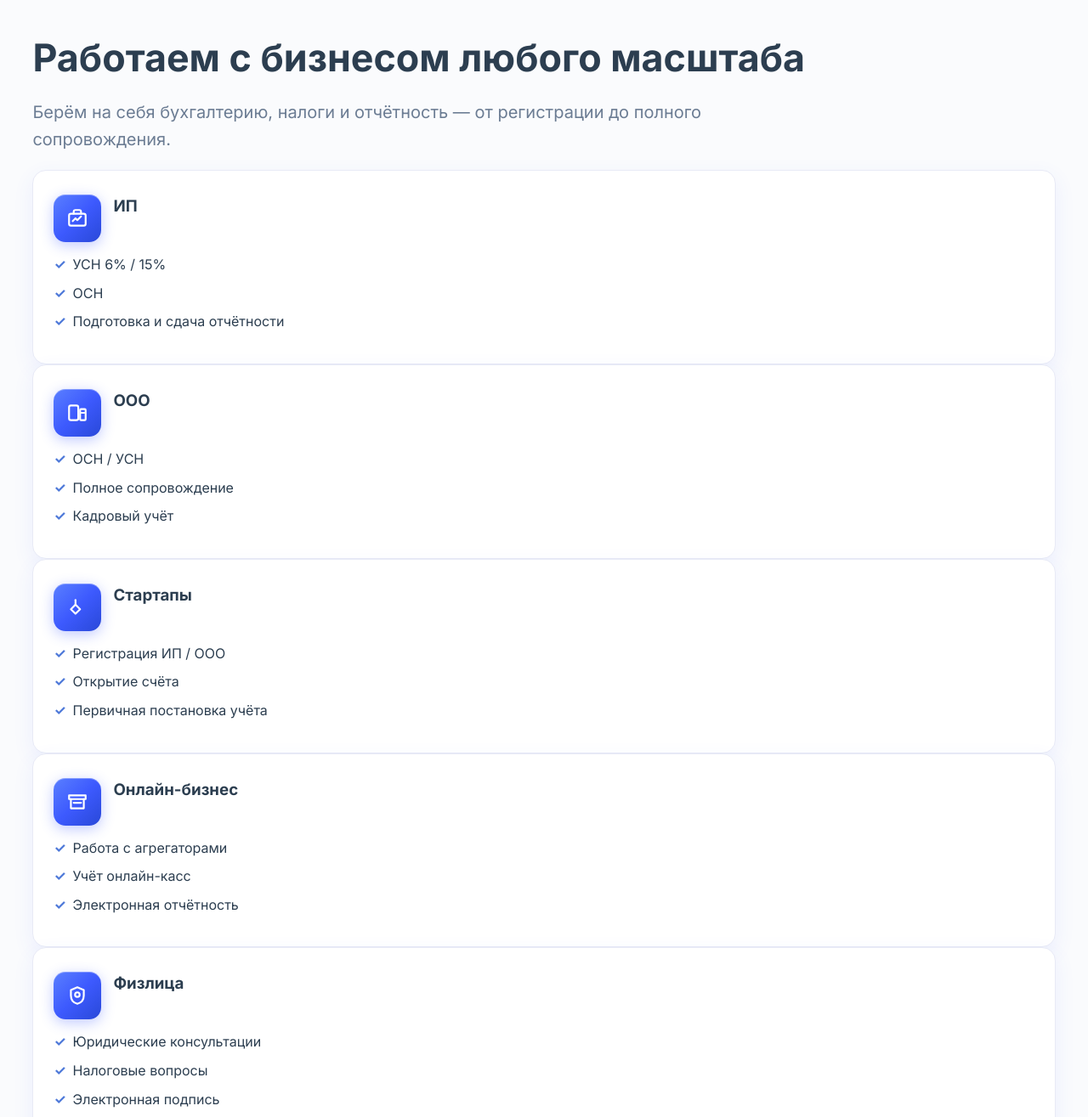
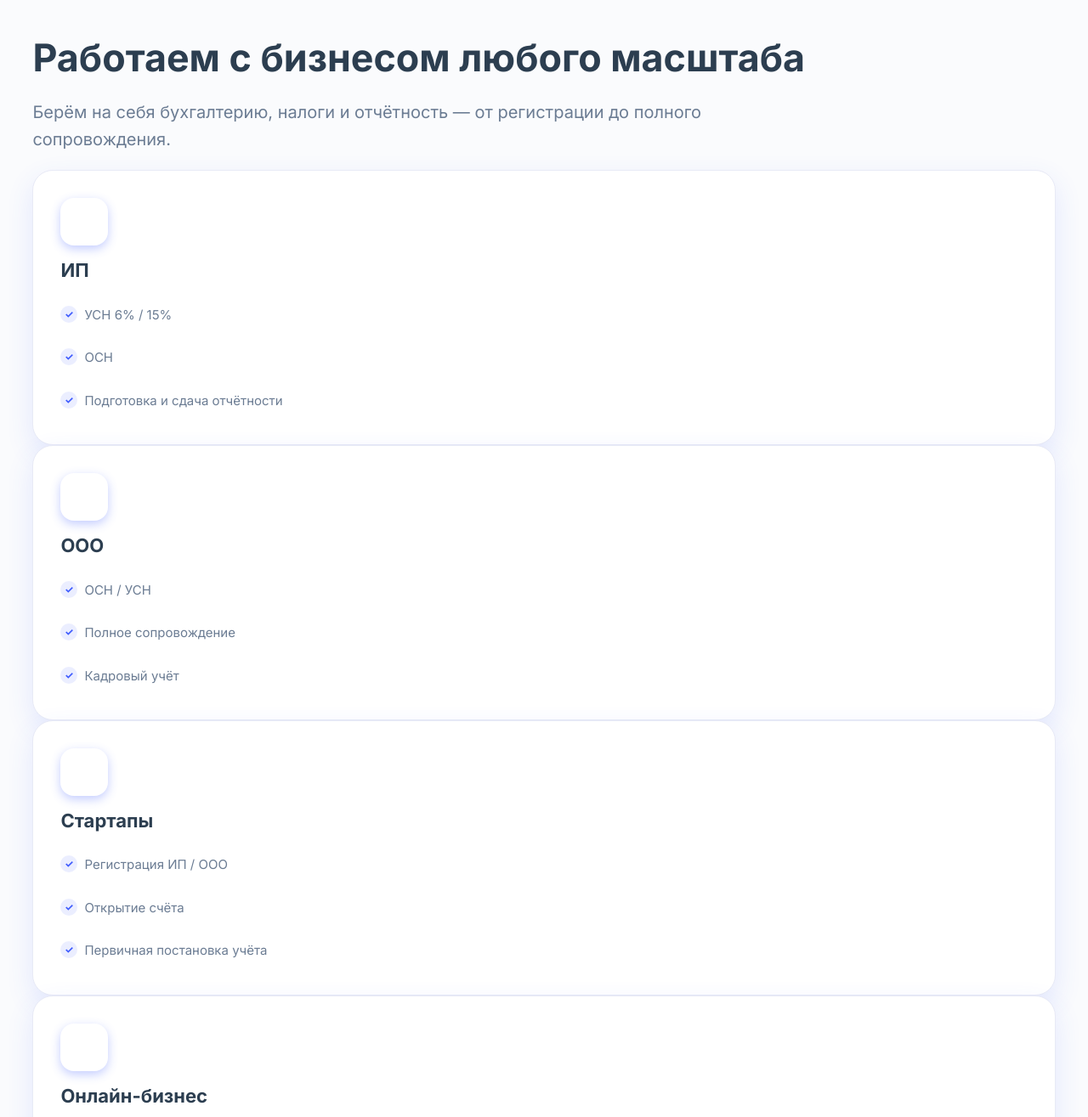
Before and after one commit to KoboSteruS/TOT, a Flask app: page / in a window 1280 px wide. Shown: the part 5185-6500 px from the top of the page at 85% size. Run offline with Flask 3, Linux system fonts and the light colour scheme.

Commit message:
style: восстановлен классический дизайн блока масштабов бизнеса
- Сетка 3 колонки на desktop, 2 на tablet, 1 на mobile

- Крупные квадратные иконки с градиентом

- Увеличены отступы и размеры карточек

- Улучшена типографика и интервалы

- Добавлены чекмарки для списков

Made-with: Cursor

```diff
--- a/static/styles.css
+++ b/static/styles.css
@@ -1452,24 +1452,93 @@ h2 {
 }
 
 .scale-grid {
-  margin-top: 24px;
+  margin-top: 40px;
   display: grid;
-  grid-template-columns: repeat(2, minmax(0, 1fr));
-  gap: 16px;
+  grid-template-columns: repeat(3, minmax(0, 1fr));
+  gap: 24px;
 }
 
 .scale-card {
-  border-radius: var(--radius);
-  padding: 28px 24px;
+  border-radius: var(--radius-lg);
+  padding: 32px;
   background: #fff;
-  box-shadow: var(--shadow);
+  box-shadow: var(--shadow-md);
   border: 1px solid #e8eaf6;
   transition: all .3s ease;
+  display: flex;
+  flex-direction: column;
+  gap: 20px;
 }
 
 .scale-card:hover {
   border-color: var(--primary);
-  transform: translateY(-4px);
+  transform: translateY(-6px);
+  box-shadow: var(--shadow-lg);
+}
+
+.scale-card .card-head {
+  display: flex;
+  flex-direction: column;
+  align-items: flex-start;
+  gap: 16px;
+}
+
+.scale-card .icon-badge {
+  width: 56px;
+  height: 56px;
+  background: linear-gradient(135deg, var(--primary) 0%, var(--primary-dark) 100%);
+  border-radius: var(--radius);
+  display: flex;
+  align-items: center;
+  justify-content: center;
+  box-shadow: 0 4px 12px rgba(61, 90, 254, .3);
+}
+
+.scale-card .icon-badge .icon {
+  width: 28px;
+  height: 28px;
+  color: #fff;
+}
+
+.scale-card h3 {
+  margin: 0;
+  font-size: 22px;
+  color: var(--text);
+  font-weight: 700;
+}
+
+.scale-card ul {
+  list-style: none;
+  padding: 0;
+  margin: 0;
+  display: flex;
+  flex-direction: column;
+  gap: 12px;
+}
+
+.scale-card li {
+  position: relative;
+  padding-left: 28px;
+  color: var(--muted);
+  font-size: 15px;
+  line-height: 1.5;
+}
+
+.scale-card li::before {
+  content: "✓";
+  position: absolute;
+  left: 0;
+  top: 0;
+  width: 20px;
+  height: 20px;
+  background: rgba(61, 90, 254, .1);
+  color: var(--primary);
+  border-radius: 50%;
+  display: flex;
+  align-items: center;
+  justify-content: center;
+  font-size: 12px;
+  font-weight: 700;
 }
 
 .tariffs-grid {
@@ -2150,12 +2219,17 @@ h2 {
 
 @media (max-width: 1024px) {
   .steps-grid,
-  .tariffs-grid {
+  .tariffs-grid,
+  .scale-grid {
     grid-template-columns: repeat(2, minmax(0, 1fr));
   }
 
   .tariffs-grid {
     gap: 24px;
+  }
+
+  .scale-grid {
+    gap: 20px;
   }
 
   .partner-compact {
@@ -2229,6 +2303,14 @@ h2 {
   .final-layout,
   .tariffs-grid {
     grid-template-columns: 1fr;
+  }
+
+  .scale-grid {
+    gap: 20px;
+  }
+
+  .scale-card {
+    padding: 28px 24px;
   }
 
   .tariffs-grid {
```
